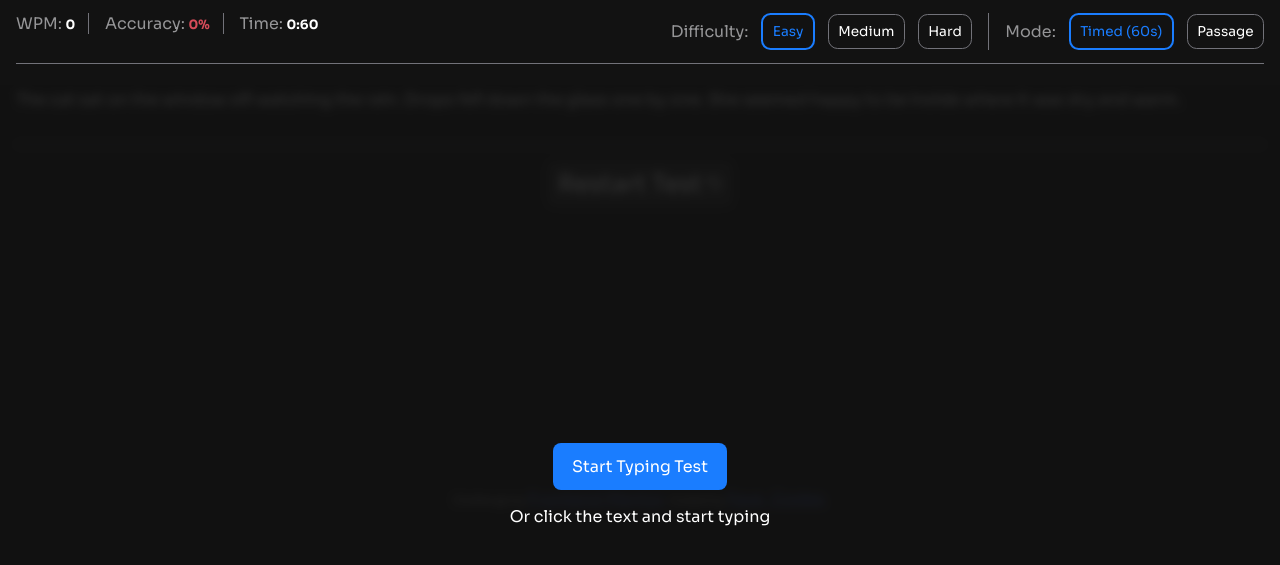
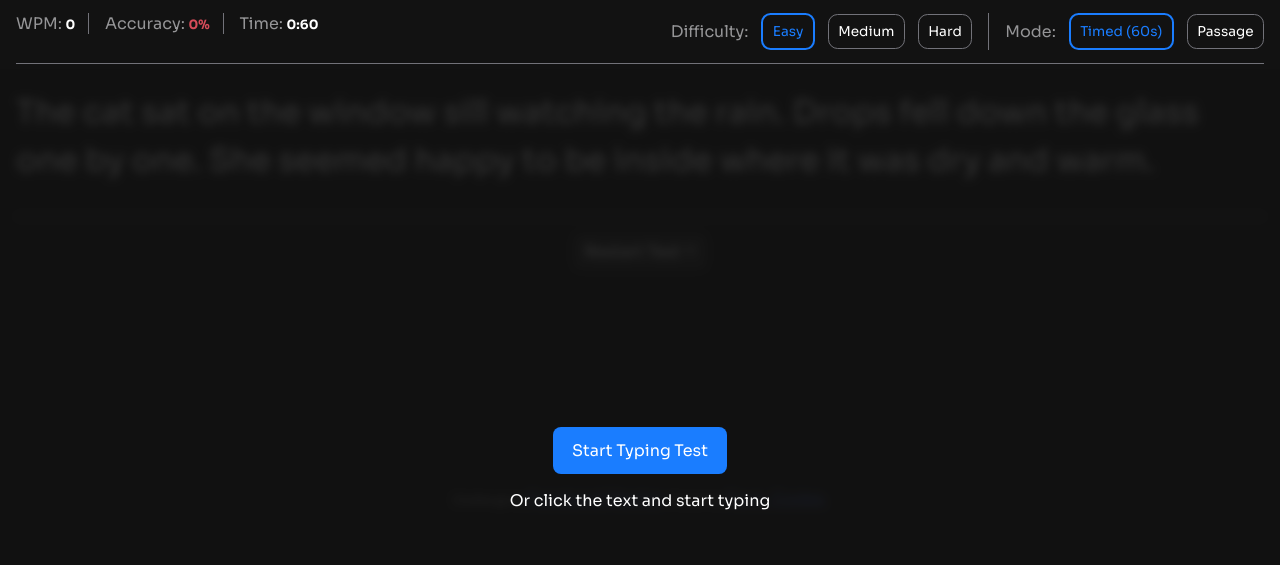
Before and after one commit to Fave-code2/Typing-speed, a website built with Vite: page index.html in a window 1280 px wide. Shown: the part 75-640 px from the top of the page. Built offline with nearby package versions, Linux system fonts and the light colour scheme.

Commit message:
adjust resize button

```diff
--- a/src/style.css
+++ b/src/style.css
@@ -140,7 +140,7 @@ span {
   padding-bottom: 2rem;
 }
 #test .word span {
-  font-size: 1rem;
+  font-size: 2rem;
   padding-bottom: 0.5rem;
 }
 
@@ -174,7 +174,7 @@ span {
   border-radius: 0.5rem;
   color: var(--Header-Color);
   padding: 0.5rem 0.7rem;
-  font-size: 1.5rem;
+  font-size: 1rem;
   cursor: pointer;
 }
 
@@ -183,12 +183,12 @@ span {
 }
 
 .restart img {
-  width: 15px;
+  width: 10px;
 }
 
 .overlay {
   position: fixed;
-  top: 20%;
+  top: 18%;
   left: 0;
   right: 0;
   bottom: 0;
```
